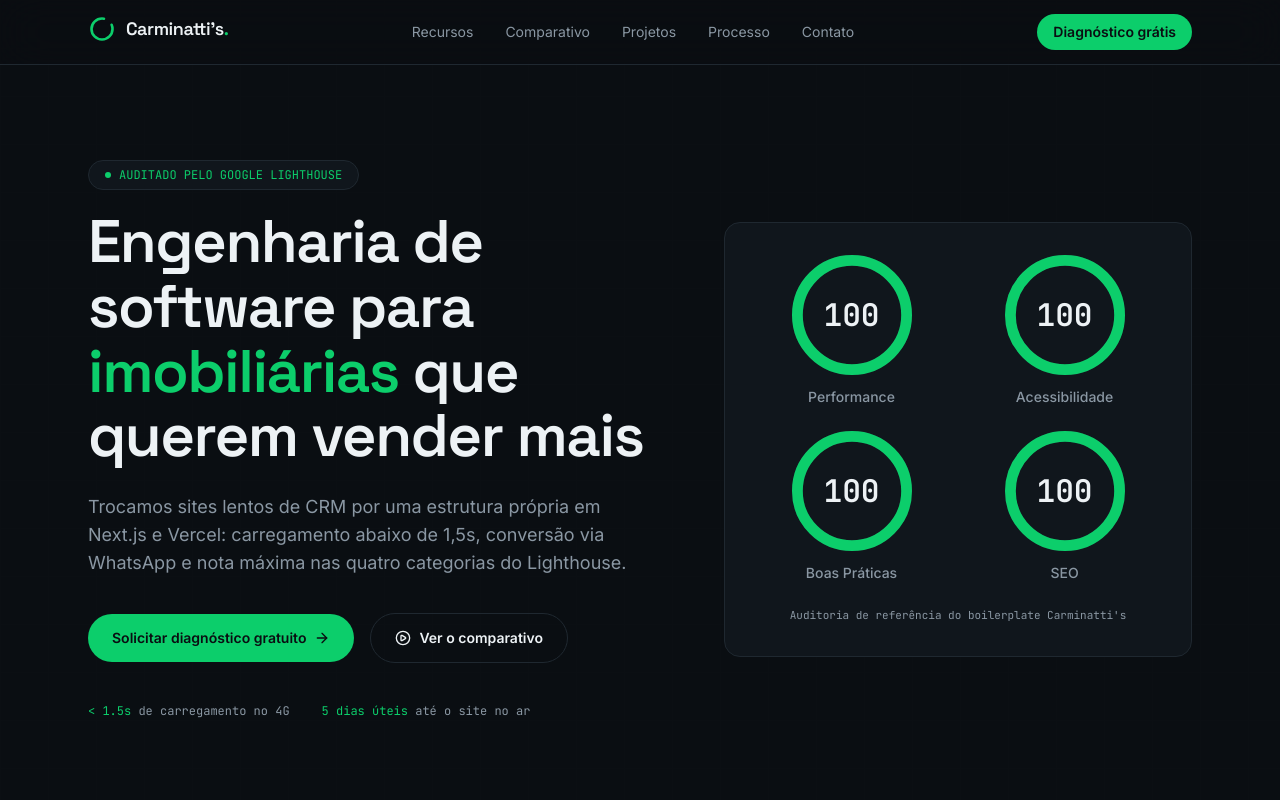
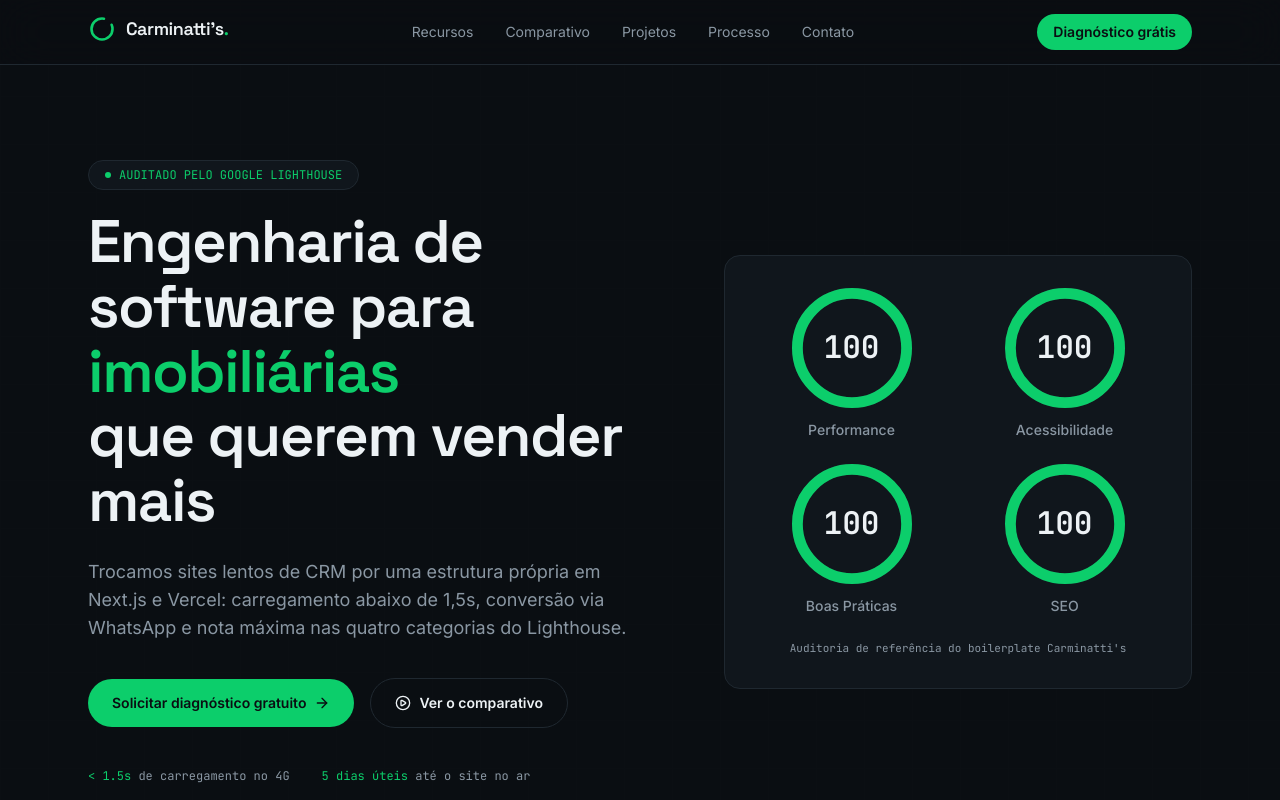
Before and after one commit to Joao-Carminatti/carminattis-website, a Next.js app: page / in a window 1280 px wide. Shown: the top 800 px of the page. Built offline with nearby package versions, Linux system fonts and the light colour scheme.

Commit message:
Adiciona animação de revelação de texto e botão magnético na Hero

```diff
--- a/components/Hero.tsx
+++ b/components/Hero.tsx
@@ -3,6 +3,8 @@
 import { motion, type Variants } from "framer-motion";
 import { ArrowRight, PlayCircle } from "lucide-react";
 import LighthouseGauge from "./LighthouseGauge";
+import Magnetic from "./Magnetic";
+import RevealLines from "./RevealLines";
 import {
   buildWhatsappLink,
   LIGHTHOUSE_SCORES,
@@ -51,15 +53,22 @@ export default function Hero() {
             AUDITADO PELO GOOGLE LIGHTHOUSE
           </motion.p>
 
-          <motion.h1
-            variants={item}
+          <h1
             id="hero-heading"
             className="font-display text-4xl font-semibold leading-[1.08] tracking-tight text-fg sm:text-5xl lg:text-6xl"
           >
-            Engenharia de software para{" "}
-            <span className="text-good">imobiliárias</span> que querem vender
-            mais
-          </motion.h1>
+            <RevealLines
+              fullText="Engenharia de software para imobiliárias que querem vender mais"
+              baseDelay={0.1}
+              lines={[
+                "Engenharia de software para",
+                <span key="highlight" className="text-good">
+                  imobiliárias
+                </span>,
+                "que querem vender mais",
+              ]}
+            />
+          </h1>
 
           <motion.p variants={item} className="mt-6 max-w-xl text-lg text-muted">
             Trocamos sites lentos de CRM por uma estrutura própria em Next.js
@@ -68,6 +77,7 @@ export default function Hero() {
           </motion.p>
 
           <motion.div variants={item} className="mt-9 flex flex-wrap items-center gap-4">
+            <Magnetic>
               <a
                 href={buildWhatsappLink(WHATSAPP_DEFAULT_MESSAGE)}
                 target="_blank"
@@ -78,6 +88,7 @@ export default function Hero() {
                 Solicitar diagnóstico gratuito
                 <ArrowRight size={16} aria-hidden="true" />
               </a>
+            </Magnetic>
             <a
               href="#comparativo"
               aria-label="Ver comparativo de performance"
--- /dev/null
+++ b/components/Magnetic.tsx
@@ -0,0 +1,56 @@
+"use client";
+
+import { useRef, type ReactNode, type MouseEvent } from "react";
+import { motion, useMotionValue, useSpring, useReducedMotion } from "framer-motion";
+
+type MagneticProps = {
+  children: ReactNode;
+  strength?: number; // deslocamento máximo, em px
+};
+
+/**
+ * Envolve um botão/link e faz ele se deslocar sutilmente na direção do
+ * cursor. Usa useMotionValue + useSpring (não setState) para não causar
+ * re-render a cada movimento do mouse — a atualização acontece direto no
+ * DOM via transform, então continua 100% em GPU.
+ */
+export default function Magnetic({ children, strength = 14 }: MagneticProps) {
+  const ref = useRef<HTMLSpanElement>(null);
+  const shouldReduceMotion = useReducedMotion();
+
+  const x = useMotionValue(0);
+  const y = useMotionValue(0);
+  const springX = useSpring(x, { stiffness: 300, damping: 20, mass: 0.4 });
+  const springY = useSpring(y, { stiffness: 300, damping: 20, mass: 0.4 });
+
+  // Respeita prefers-reduced-motion: sem o efeito, botão normal.
+  if (shouldReduceMotion) {
+    return <span className="inline-block">{children}</span>;
+  }
+
+  function handleMouseMove(e: MouseEvent<HTMLSpanElement>) {
+    const el = ref.current;
+    if (!el) return;
+    const rect = el.getBoundingClientRect();
+    const relX = e.clientX - rect.left - rect.width / 2;
+    const relY = e.clientY - rect.top - rect.height / 2;
+    x.set((relX / rect.width) * strength);
+    y.set((relY / rect.height) * strength);
+  }
+
+  function handleMouseLeave() {
+    x.set(0);
+    y.set(0);
+  }
+
+  return (
+    <motion.span
+      ref={ref}
+      onMouseMove={handleMouseMove}
+      onMouseLeave={handleMouseLeave}
+      style={{ x: springX, y: springY, display: "inline-block" }}
+    >
+      {children}
+    </motion.span>
+  );
+}
--- /dev/null
+++ b/components/RevealLines.tsx
@@ -0,0 +1,57 @@
+"use client";
+
+import { motion, useReducedMotion } from "framer-motion";
+import type { ReactNode } from "react";
+
+type RevealLinesProps = {
+  lines: ReactNode[];
+  fullText: string; // texto puro, só pra leitor de tela
+  baseDelay?: number;
+  stagger?: number;
+  className?: string;
+};
+
+/**
+ * Cada linha entra com um efeito de "cortina": um wrapper com
+ * overflow-hidden faz de máscara enquanto o texto sobe de baixo pra cima
+ * (só transform, sem opacity). Para leitor de tela, a parte visual fica
+ * aria-hidden e existe um span oculto com o texto corrido — assim quem usa
+ * leitor de tela ouve uma frase só, sem repetição nem corte estranho.
+ */
+export default function RevealLines({
+  lines,
+  fullText,
+  baseDelay = 0.1,
+  stagger = 0.08,
+  className = "",
+}: RevealLinesProps) {
+  const shouldReduceMotion = useReducedMotion();
+
+  if (shouldReduceMotion) {
+    return <span className={className}>{fullText}</span>;
+  }
+
+  return (
+    <>
+      <span className="sr-only">{fullText}</span>
+      <span aria-hidden="true" className={className}>
+        {lines.map((line, i) => (
+          <span key={i} className="block overflow-hidden">
+            <motion.span
+              className="block"
+              initial={{ y: "110%" }}
+              animate={{ y: "0%" }}
+              transition={{
+                duration: 0.7,
+                delay: baseDelay + i * stagger,
+                ease: [0.16, 1, 0.3, 1],
+              }}
+            >
+              {line}
+            </motion.span>
+          </span>
+        ))}
+      </span>
+    </>
+  );
+}
```
Lines whose indentation alone changed are shown as unchanged.
